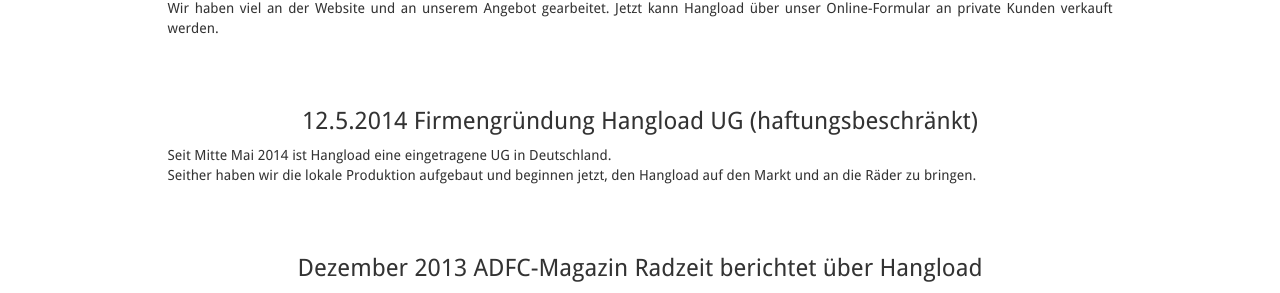
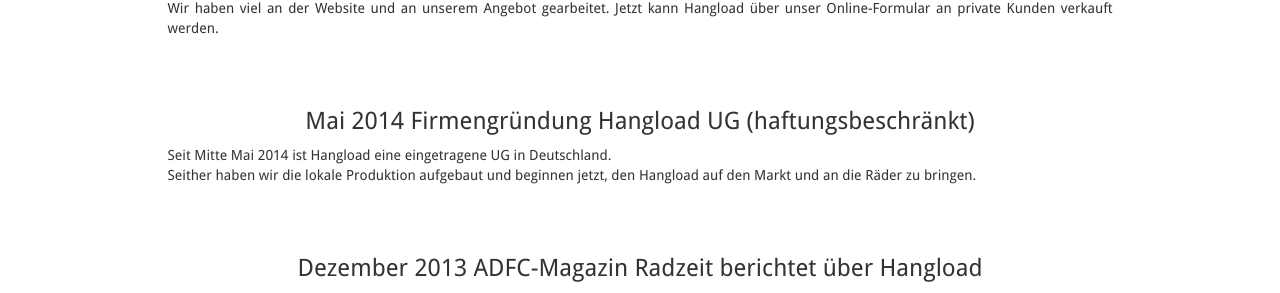
Before and after one commit to bodokaiser/hangload.com, a Jekyll site: the page built from pressDE.html, in a window 1280 px wide and 900 px high. Shown: the part 391-684 px from the top of the window. Built offline with Jekyll 4.4.1, drawn with Linux system fonts in a browser that asks for light colours; nearby versions of some CDN libraries; library files that are not in the unit come from our copies; Markdown is read by kramdown in place of the engine named in the settings.

Commit message:
Update pressDE.html

```diff
--- a/pressDE.html
+++ b/pressDE.html
@@ -27,7 +27,7 @@
 <br>
 <div class="row">
 <div class="col-xs-10 col-xs-offset-1">
-<h3 class="text-center"> 12.5.2014 Firmengründung Hangload UG (haftungsbeschränkt) </h3>
+<h3 class="text-center"> Mai 2014 Firmengründung Hangload UG (haftungsbeschränkt) </h3>
 <p class="text-justify">
 Seit Mitte Mai 2014 ist Hangload eine eingetragene UG in Deutschland. <br>
 Seither haben wir die lokale Produktion aufgebaut und beginnen jetzt, den
```
